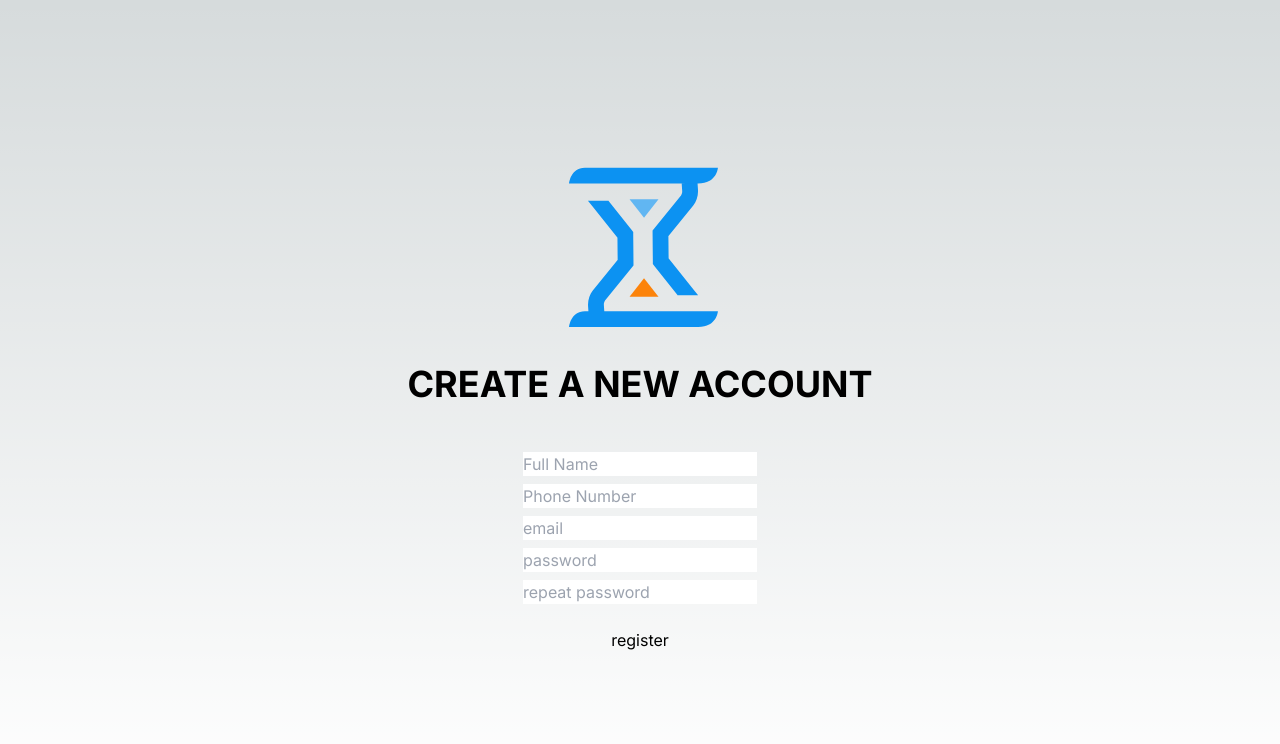
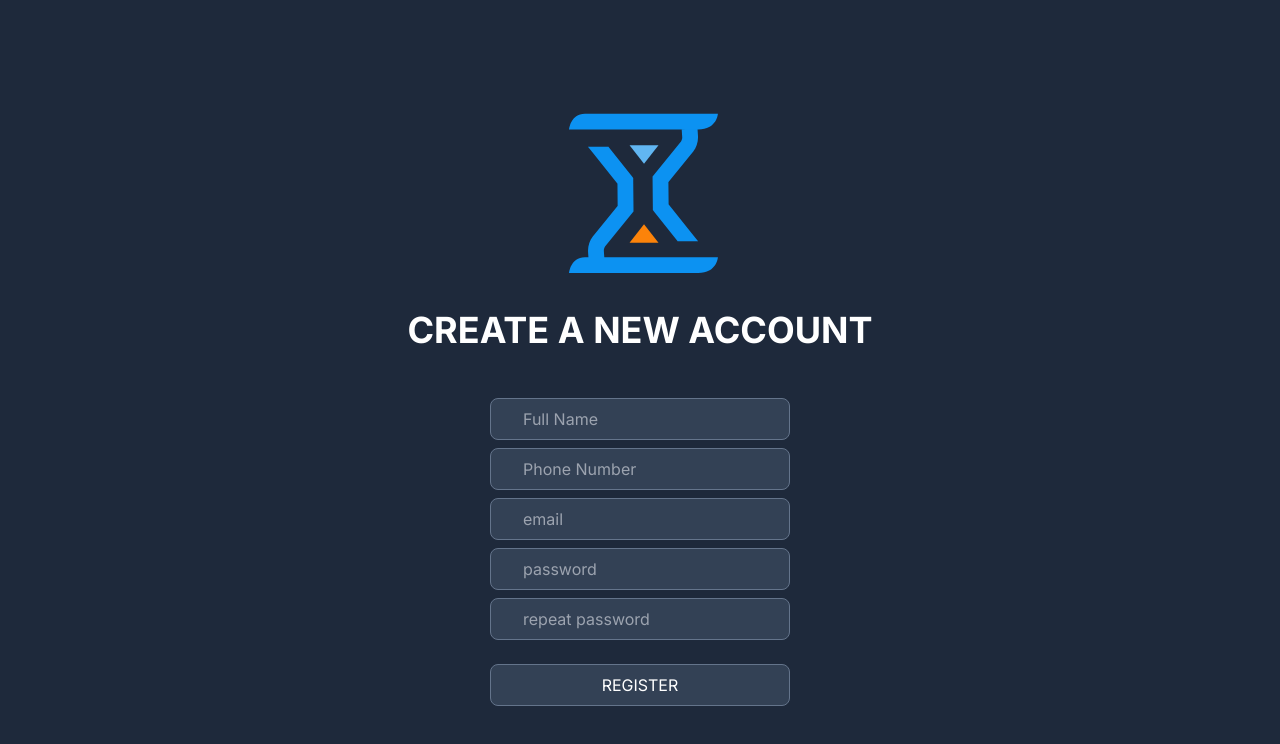
Before and after one commit to rachidelaid/shift_tracker, a Next.js app: page /register in a window 1280 px wide. Shown: the top 744 px of the page. Built offline with nearby package versions, Linux system fonts and the light colour scheme.

Commit message:
adding some global styling

```diff
--- a/app/globals.css
+++ b/app/globals.css
@@ -2,26 +2,47 @@
 @tailwind components;
 @tailwind utilities;
 
-:root {
-  --foreground-rgb: 0, 0, 0;
-  --background-start-rgb: 214, 219, 220;
-  --background-end-rgb: 255, 255, 255;
+body {
+    @apply bg-slate-800 text-white;
 }
 
-@media (prefers-color-scheme: dark) {
-  :root {
-    --foreground-rgb: 255, 255, 255;
-    --background-start-rgb: 0, 0, 0;
-    --background-end-rgb: 0, 0, 0;
-  }
+button, .button {
+    @apply bg-slate-700 text-center py-2 px-8 uppercase rounded-lg border border-slate-500 hover:scale-105 transform transition-all duration-200 active:scale-95;
 }
 
-body {
-  color: rgb(var(--foreground-rgb));
-  background: linear-gradient(
-      to bottom,
-      transparent,
-      rgb(var(--background-end-rgb))
-    )
-    rgb(var(--background-start-rgb));
+input {
+    @apply bg-slate-700 py-2 px-8 rounded-lg border border-slate-500;
 }
+
+.loader {
+    width: 48px;
+    height: 48px;
+    border: 3px solid #0C92F2;
+    border-radius: 50%;
+    display: inline-block;
+    position: relative;
+    box-sizing: border-box;
+    animation: rotation 1s linear infinite;
+  }
+  .loader::after {
+    content: '';
+    box-sizing: border-box;
+    position: absolute;
+    left: 50%;
+    top: 50%;
+    transform: translate(-50%, -50%);
+    width: 56px;
+    height: 56px;
+    border-radius: 50%;
+    border: 3px solid transparent;
+    border-bottom-color: #FC830A;
+  }
+
+  @keyframes rotation {
+    0% {
+      transform: rotate(0deg);
+    }
+    100% {
+      transform: rotate(360deg);
+    }
+  }
```
